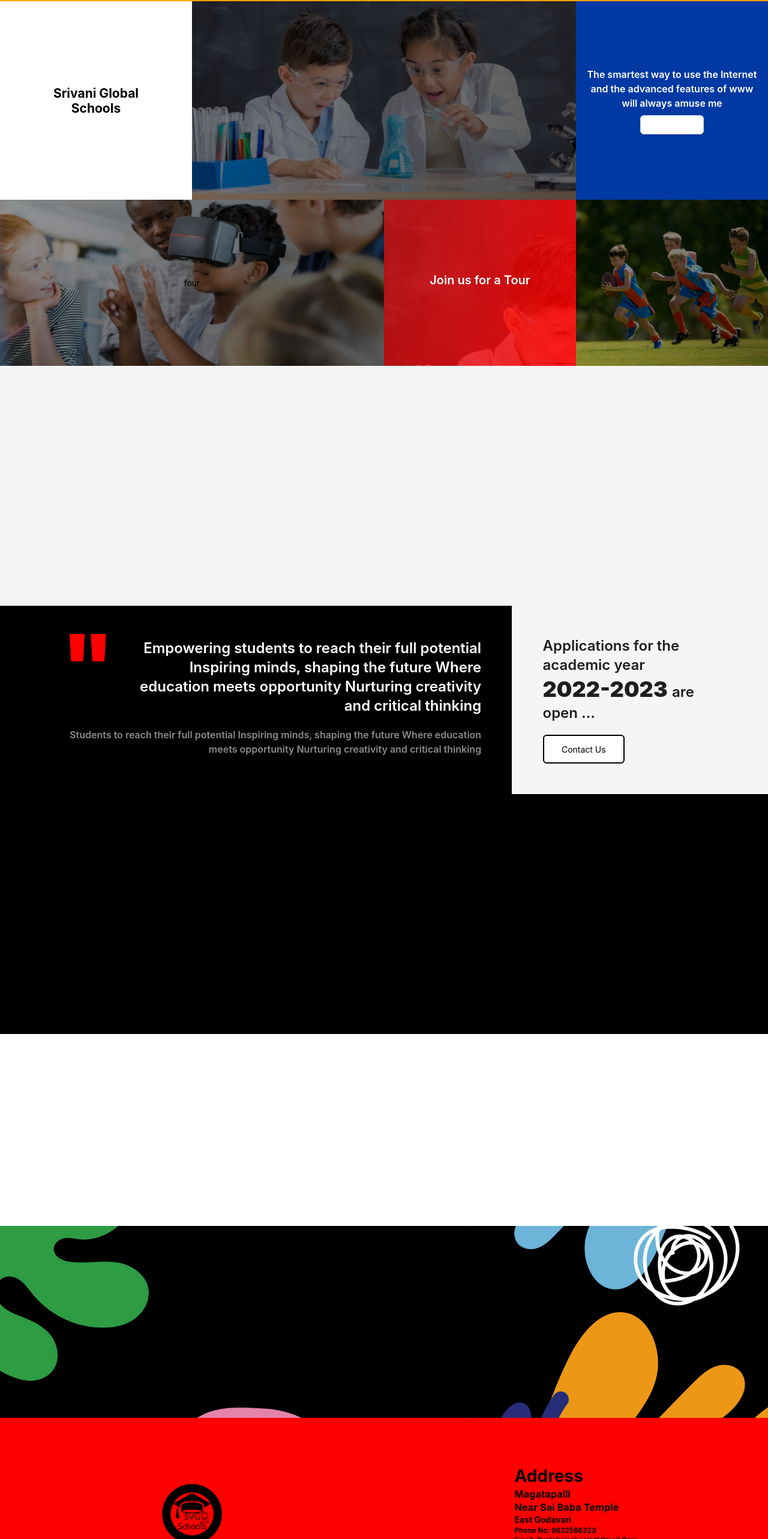
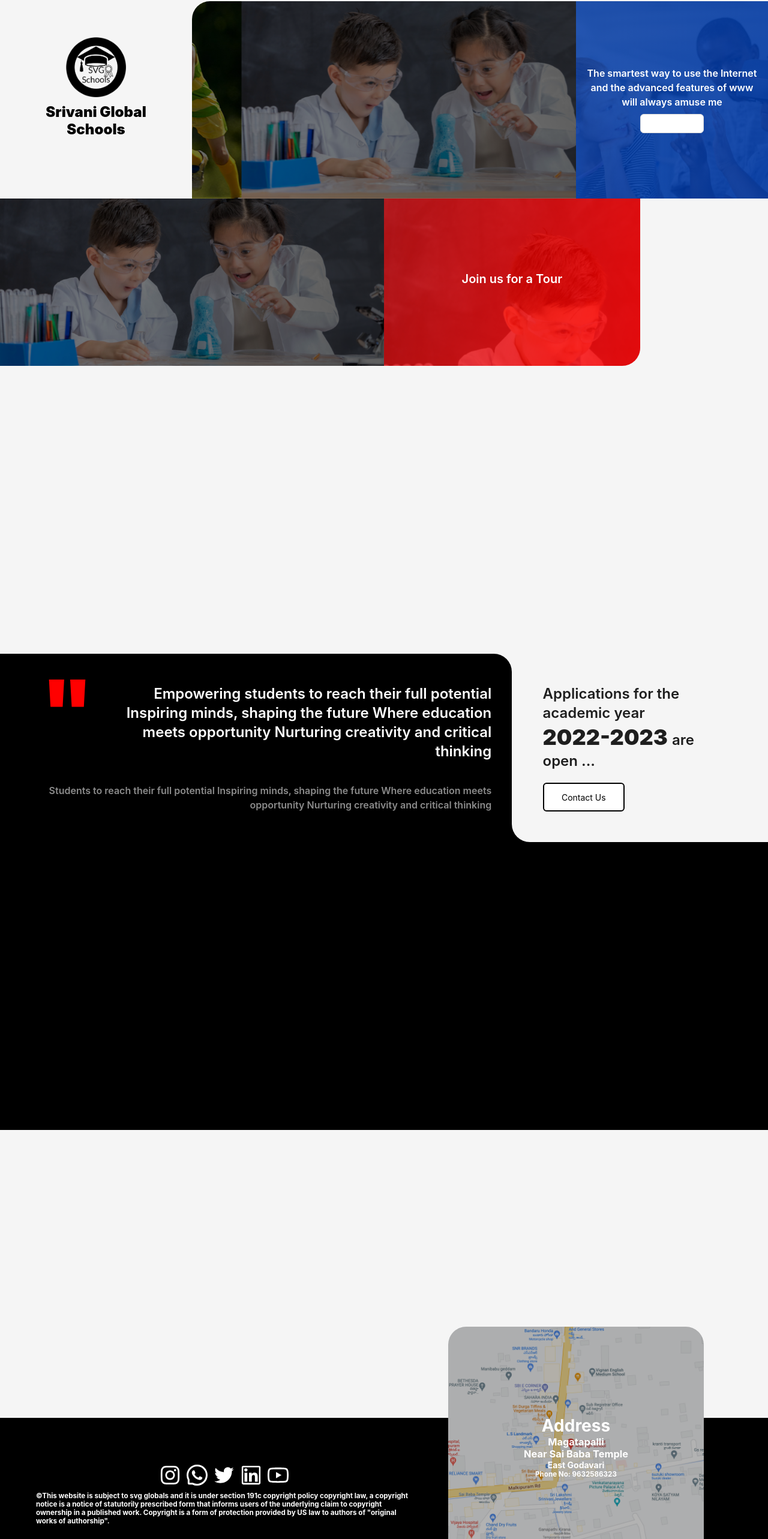
Before and after one commit to rajusirigineedi/svnglobalschools, a React (Create React App) app: page / in a window 1280 px wide. Shown: the part 62-2628 px from the top of the page at 60% size. Built offline with nearby package versions, Linux system fonts and the light colour scheme.

Commit message:
🎨 Refactor home design

```diff
--- a/package.json
+++ b/package.json
@@ -11,6 +11,8 @@
     "react-dom": "^18.2.0",
     "react-router-dom": "^6.6.1",
     "react-scripts": "5.0.1",
+    "react-slick": "^0.29.0",
+    "slick-carousel": "^1.8.1",
     "web-vitals": "^2.1.4"
   },
   "scripts": {
--- a/src/components/Footer/Footer.jsx
+++ b/src/components/Footer/Footer.jsx
@@ -1,58 +1,72 @@
 import React from "react";
 import classes from "./footer.module.css";
-import { Col, Row} from 'antd';
+import { Col, Row } from "antd";
 import {
   InstagramOutlined,
   WhatsAppOutlined,
   TwitterOutlined,
   LinkedinOutlined,
-  YoutubeOutlined
-} from '@ant-design/icons';
-import { Input } from 'antd';
+  YoutubeOutlined,
+} from "@ant-design/icons";
+import { Input } from "antd";
+
+{
+  /* <Col
+          type="flex"
+          align="middle"
+          span={12}
+          className={classes["logoAlign"]}
+        >
+          <img src="logo.png" alt="school" height={100} />
+        </Col> */
+}
 
 const Footer = (props) => {
   return (
-    <div className={classes["footer"]}>
-      <Row>
-        <Col type="flex" align="middle" span={12} className={classes["logoAlign"]}>
-          <img src="logo.png" height={100}/>
+    <Row
+      className={classes["footer"]}
+      // gutter={{ xs: 20, md: 20, lg: 40, xl: 40 }}
+    >
+      <Col xs={12} sm={12} md={14} lg={14} className={classes["copyright"]}>
+        <div className={classes["copyright--text"]}>
+          <div className={classes["copyright--icons"]}>
+            <InstagramOutlined className={classes["iconSize"]} />
+            <WhatsAppOutlined className={classes["iconSize"]} />
+            <TwitterOutlined className={classes["iconSize"]} />
+            <LinkedinOutlined className={classes["iconSize"]} />
+            <YoutubeOutlined className={classes["iconSize"]} />
+          </div>
+          <h5>
+            ©This website is subject to svg globals and it is under section 191c
+            copyright policy copyright law, a copyright notice is a notice of
+            statutorily prescribed form that informs users of the underlying
+            claim to copyright ownership in a published work. Copyright is a
+            form of protection provided by US law to authors of "original works
+            of authorship".
+          </h5>
+        </div>
       </Col>
-        <Col span={12} className={classes["addressCenter"]}>
+      <Col xs={12} sm={10} md={8} lg={8} className={classes["addressCenter"]}>
+        <div className={classes["address-box"]}>
+          <div>
             <h1>address</h1>
             <h3>magatapalli</h3>
             <h3>near sai baba temple</h3>
             <h4>east godavari</h4>
             <h5>phone no: 9632586323</h5>
-          <h5>email: svglobalschools@gmail.com</h5>
+            {/* <h5>email: svglobalschools@gmail.com</h5> */}
+          </div>
+        </div>
       </Col>
+      <Col
+        xs={0}
+        sm={2}
+        md={2}
+        lg={2}
+        className={classes["footer-lastblock"]}
+      ></Col>
     </Row>
-
-      <Row>
-        <Col type="flex" align="middle" span={12} className={classes["iconMargin"]}>
-          <InstagramOutlined className={classes["iconSize"]}/>
-          <WhatsAppOutlined className={classes["iconSize"]}/>
-          <TwitterOutlined className={classes["iconSize"]}/>
-          <LinkedinOutlined className={classes["iconSize"]}/>
-          <YoutubeOutlined className={classes["iconSize"]}/>
-        </Col>
-        <Col>
-        </Col>
-      </Row>
-
-      <Row>
-        <Col type="flex" align="middle" span={10} className={classes["copyright"]}>
-          <h5>©This website is subject to svg globals and it is under section 191c copyright policy copyright law, a copyright notice is a notice of statutorily prescribed form that informs users of the underlying claim to copyright ownership in a published work. Copyright is a form of protection provided by US law to authors of "original works of authorship".</h5>
-        </Col>
-        <Col span={9} type="flex" align="middle" className={classes["footerSvg"]}>
-          <img src="undraw_family_vg76.svg" height={300} />
-        </Col>
-        <Col className={classes["inputAlign"]}>
-          <h3>Enter your Email Id to subscribe:-</h3>
-          <Input placeholder="Basic usage" />;
-        </Col>
-      </Row>
-    </div>
-  )
+  );
 };
 
 export default Footer;
--- a/src/components/Footer/footer.module.css
+++ b/src/components/Footer/footer.module.css
@@ -1,40 +1,90 @@
 .footer {
   width: 100%;
-  height: auto;
-  background-color: red;
+  color: white;
+  min-height: 32vh;
+  background-color: black;
+  /* background-image: url(../../images/IntroImages/playbanner.png); */
 }
 
-.addressCenter{
-    display: grid;
-    justify-content: center;
-    text-transform: capitalize;
-    margin-top: 8rem;
+.copyright {
+  background-color: black;
+  padding: 1rem 6rem;
+  display: grid;
+  place-items: center;
+}
+.copyright--text {
+  display: flex;
+  gap: 1rem;
+  flex-direction: column;
+  align-items: center;
 }
 
-.iconSize{
+/* .copyright--text > h5 {
+  display: block;
+  padding: 0 4rem;
+} */
+
+.copyright--icons {
+  display: flex;
+  gap: 1rem;
+}
+
+.addressCenter {
+  display: grid;
+  place-items: center;
+  color: black;
+  text-transform: capitalize;
+}
+
+.footer-lastblock {
+  background-color: black;
+}
+
+.address-box {
+  width: 100%;
+  height: 50vh;
+  display: flex;
+  justify-content: center;
+  align-items: center;
+  text-align: center;
+  color: white;
+  margin-top: -16rem;
+  border-radius: 3rem 3rem 0 0;
+  background: linear-gradient(0deg, rgba(0, 0, 0, 0.3), rgba(0, 0, 0, 0.3)),
+    url(../../images/IntroImages/schoolMap.png);
+  /* padding: 8rem; */
+  /* background-color: red; */
+  background-position: center;
+  background-size: cover;
+}
+
+.iconSize {
   font-size: 35px;
 }
 
-.iconMargin{
-  margin-top: 8rem;
+/*Media Queries*/
+
+/*laptops and desktops*/
+@media only screen and (min-width: 1200px) {
 }
 
-.logoAlign{
-  margin-top: 11rem;
+/*potrait mode for tabs*/
+@media only screen and (max-width: 1023px) {
 }
 
-.copyright{
-  margin-top: 6rem;
-  margin-left: 50px;
-  margin-bottom: 5rem;
+/*tabs*/
+@media only screen and (max-width: 767px) {
+  .copyright {
+    font-size: 12px;
+  }
+  .iconSize {
+    font-size: 24px;
+  }
+  .address-box {
+    border-top-right-radius: 0;
+  }
 }
 
-.footerSvg{
-  margin-top: -126px;
-  margin-left: -130px;
+/*normal phones*/
+@media only screen and (max-width: 480px) {
 }
-
-.inputAlign{
-  margin-top: 20px;
-  margin-left: -72px;
-}
--- a/src/components/Header/Header.jsx
+++ b/src/components/Header/Header.jsx
@@ -4,8 +4,6 @@ import classes from "./header.module.css";
 export const Header = () => {
   return (
     <div className={classes["header"]}>
-      <div>Srivani Global Schools</div>
-      <div>
       <ul>
         <li>Home</li>
         <li>Academics</li>
@@ -15,6 +13,5 @@ export const Header = () => {
         <li>Contact</li>
       </ul>
     </div>
-    </div>
   );
 };
--- a/src/components/Header/header.module.css
+++ b/src/components/Header/header.module.css
@@ -2,15 +2,16 @@
   width: 100%;
   height: 8vh;
   display: flex;
-  justify-content: space-between;
+  justify-content: center;
   align-items: center;
   padding: 0 2rem;
-  background-color: var(--primary-color);
+  background-color: whitesmoke;
+  /* color: white; */
 }
 
 .header ul {
   display: flex;
-  gap: 2rem;
+  gap: 4rem;
   align-items: center;
 }
 
--- a/src/components/Home/LandingCarousel/LandingCarousel.jsx
+++ b/src/components/Home/LandingCarousel/LandingCarousel.jsx
@@ -1,10 +1,13 @@
-import { Button, Col, Image, Row, Typography } from "antd";
+import { Button, Col, Row, Typography } from "antd";
 import React from "react";
-// import classes from "../../../styles/home.module.css";
 import classes from "./landingCarousel.module.css";
+import "./landingCarousel.css";
+import Slider from "react-slick";
+import "slick-carousel/slick/slick.css";
+import "slick-carousel/slick/slick-theme.css";
 
 const { Title } = Typography;
-const LandingCarousel = (props) => {
+const LandingCarousel = () => {
   return (
     <section className={classes["landing-carousel"]}>
       <Row
@@ -21,10 +24,13 @@ const LandingCarousel = (props) => {
               md={6}
               lg={6}
             >
-              <h2>
-                Srivani Global
-                <br /> Schools
-              </h2>
+              <div className={classes["school-name-logo"]}>
+                <img alt="school" src="logo.png" height={100} />
+                <h2>
+                  Srivani Global
+                  <br /> Schools
+                </h2>
+              </div>
             </Col>
             <Col
               className={classes["block-up--2"]}
@@ -32,7 +38,24 @@ const LandingCarousel = (props) => {
               sm={14}
               md={12}
               lg={12}
-            ></Col>
+            >
+              <Slider
+                {...{
+                  infinite: true,
+                  speed: 2000,
+                  slidesToShow: 1,
+                  slidesToScroll: 1,
+                  autoplay: true,
+                  autoplaySpeed: 200,
+                  // vertical: true,
+                }}
+                className={classes["what"]}
+              >
+                <div className={`${classes["as"]} ${classes["as--1"]}`}></div>
+                <div className={`${classes["as"]} ${classes["as--2"]}`}></div>
+                <div className={`${classes["as"]} ${classes["as--3"]}`}></div>
+              </Slider>
+            </Col>
             <Col
               className={classes["block-up--3"]}
               xs={24}
@@ -52,30 +75,71 @@ const LandingCarousel = (props) => {
           <Row style={{ height: "100%" }}>
             <Col
               className={classes["block-down--1"]}
-              xs={18}
-              sm={18}
+              xs={14}
+              sm={14}
               md={12}
               lg={12}
             >
-              four
+              <Slider
+                {...{
+                  infinite: true,
+                  slidesToShow: 1,
+                  fade: true,
+                  speed: 500,
+                  autoplaySpeed: 1500,
+                  slidesToScroll: 1,
+                  autoplay: true,
+                  // verticalSwiping: true,
+                  // vertical: true,
+                }}
+                className={classes["what"]}
+              >
+                <div className={`${classes["as"]} ${classes["as--1"]}`}></div>
+                <div className={`${classes["as"]} ${classes["as--2"]}`}></div>
+                <div className={`${classes["as"]} ${classes["as--3"]}`}></div>
+              </Slider>
             </Col>
             <Col
               className={classes["block-down--2"]}
-              xs={6}
-              sm={6}
-              md={6}
-              lg={6}
+              xs={10}
+              sm={10}
+              md={8}
+              lg={8}
             >
               <Title level={4}>Join us for a Tour</Title>
             </Col>
             <Col
               className={classes["block-down--3"]}
-              xs={24}
-              sm={24}
-              md={6}
-              lg={6}
+              xs={0}
+              sm={0}
+              md={4}
+              lg={4}
             >
-              six
+              {/* <div
+                style={{
+                  backgroundColor: "green",
+                  height: "100%",
+                  width: "100%",
+                }}
+              >
+                <Slider
+                  {...{
+                    infinite: true,
+                    speed: 1500,
+                    rtl: true,
+                    slidesToShow: 1,
+                    slidesToScroll: 1,
+                    autoplay: true,
+                    autoplaySpeed: 800,
+                    // vertical: true,
+                  }}
+                  className={classes["what"]}
+                >
+                  <div className={`${classes["as"]} ${classes["as--1"]}`}></div>
+                  <div className={`${classes["as"]} ${classes["as--2"]}`}></div>
+                  <div className={`${classes["as"]} ${classes["as--3"]}`}></div>
+                </Slider>
+              </div> */}
             </Col>
           </Row>
         </Col>
--- /dev/null
+++ b/src/components/Home/LandingCarousel/landingCarousel.css
@@ -0,0 +1,28 @@
+.slider {
+  height: 100%;
+}
+
+.slider .item {
+  width: 100%;
+  height: 100%;
+}
+
+.slick-slider {
+  height: 100%;
+}
+
+.slick-list {
+  height: 100% !important;
+}
+
+.slick-track {
+  height: 100% !important;
+}
+
+.slick-slide > div {
+  height: 100%;
+}
+
+.slick-arrow {
+  display: none !important;
+}
--- a/src/components/Home/LandingCarousel/landingCarousel.module.css
+++ b/src/components/Home/LandingCarousel/landingCarousel.module.css
@@ -1,45 +1,61 @@
 .landing-carousel {
   width: 100%;
   height: 76vh;
+  background-color: whitesmoke;
 }
 
 .block-up--1,
-.block-up--2,
 .block-up--3,
-.block-down--1,
-.block-down--2,
-.block-down--3 {
+.block-down--2 {
   display: grid;
   place-items: center;
   text-align: center;
   align-content: center;
 }
 
-.block-up {
-  background-color: green;
+.block-up--2 {
+  border-top-left-radius: 3rem;
+  overflow: hidden;
 }
 
 .block-up--1 {
-  background-color: white;
   text-align: center;
 }
 
-.block-up--2 {
-  background-color: aqua;
+.block-up--3 {
+  color: white;
+  padding: 1rem;
+  background: linear-gradient(
+      105deg,
+      rgb(0, 57, 163, 0.85),
+      rgb(0, 57, 163, 0.9)
+    ),
+    url(../../../images/IntroImages/block2.jpg);
+}
+
+.as {
+  height: 100%;
+  width: 100%;
+  background-color: blue;
+}
+
+.as--1 {
   background: linear-gradient(105deg, rgba(0, 0, 0, 0.4), rgba(0, 0, 0, 0.6)),
     url(../../../images/IntroImages/block1.png);
   background-position: center;
   background-size: cover;
 }
-
-.block-up--3 {
-  color: white;
-  padding: 1rem;
-  background-color: rgb(0, 57, 163);
+.as--2 {
+  background: linear-gradient(105deg, rgba(0, 0, 0, 0.4), rgba(0, 0, 0, 0.6)),
+    url(../../../images/IntroImages/block2.jpg);
+  background-position: center;
+  background-size: cover;
 }
-
-.block-down {
-  background-color: red;
+.as--3 {
+  background: linear-gradient(105deg, rgba(0, 0, 0, 0.4), rgba(0, 0, 0, 0.6)),
+    url(../../../images/IntroImages/block3.jpg);
+  background-position: center;
+  background-size: cover;
 }
 
 .block-down--1 {
@@ -52,6 +68,7 @@
 
 .block-down--2 {
   padding: 2rem;
+  border-bottom-right-radius: 3rem;
 
   background: linear-gradient(
       105deg,
@@ -62,14 +79,26 @@
 }
 
 .block-down--3 {
-  background-color: orangered;
-  background: linear-gradient(105deg, rgba(0, 0, 0, 0.4), rgba(0, 0, 0, 0.6)),
-    url(../../../images/IntroImages/block3.jpg);
-  background-position: center;
-  background-size: cover;
+  background-color: whitesmoke !important;
+}
+
+.as {
+  padding: 4rem;
 }
 
 .block-up--3 > *,
 .block-down--2 > * {
   color: white !important;
 }
+
+.school-name-logo {
+  display: flex;
+  flex-direction: column;
+  align-items: center;
+  row-gap: 1rem;
+  margin-top: -4rem;
+}
+.school-name-logo > h2 {
+  font-weight: 900;
+  font-size: 2.4rem;
+}
--- a/src/pages/Home.jsx
+++ b/src/pages/Home.jsx
@@ -8,7 +8,7 @@ export const Home = () => {
   return (
     <div>
       <LandingCarousel />
-      <div style={{ height: "50vh", backgroundColor: "whitesmoke" }}></div>
+      <div style={{ height: "60vh", backgroundColor: "whitesmoke" }}></div>
 
       <section className={classes["caurosel-container"]}>
         <Row style={{ height: "100%" }}>
@@ -20,7 +20,10 @@ export const Home = () => {
             xl={16}
             className={classes["important-news"]}
           >
-            <Space direction="vertical">
+            <Space
+              direction="vertical"
+              className={classes["important-news--box"]}
+            >
               <Space>
                 <span className={classes["blockquote-big"]}>"</span>
                 <Title level={3} style={{ color: "white" }}>
@@ -57,10 +60,10 @@ export const Home = () => {
           </Col>
         </Row>
       </section>
-      <div style={{ height: "50vh", backgroundColor: "black" }}></div>
-      <div style={{ height: "40vh", backgroundColor: "white" }}></div>
+      <div style={{ height: "60vh", backgroundColor: "black" }}></div>
+      <div style={{ height: "60vh", backgroundColor: "whitesmoke" }}></div>
 
-      <PlayfulBanner />
+      {/* <PlayfulBanner /> */}
     </div>
   );
 };
--- a/src/styles/home.module.css
+++ b/src/styles/home.module.css
@@ -19,19 +19,25 @@
 .caurosel-container {
   /* height: 30vh; */
   width: 100%;
-  background-color: aqua;
+  background-color: black;
 }
 
 .important-news {
+  background-color: whitesmoke;
+  color: whitesmoke;
+}
+
+.important-news--box {
   background-color: black;
-  color: whitesmoke;
+  height: 100%;
   padding-right: 4%;
   padding-left: 8%;
-  padding-top: 4%;
+  padding-top: 5%;
   padding-bottom: 4%;
   display: grid;
   text-align: end;
   place-items: center;
+  border-radius: 0px 3rem 0px 0px;
 }
 
 .application-notifications {
@@ -43,6 +49,7 @@
   padding-bottom: 4%;
   display: grid;
   place-items: center;
+  border-radius: 0px 0px 0px 3rem;
 }
 
 .outline-button {
```
Also changed, not shown: src/images/IntroImages/schoolMap.png (added), 1 other file (tests, documents, lock files or other folders). Lines whose indentation alone changed are shown as unchanged.
